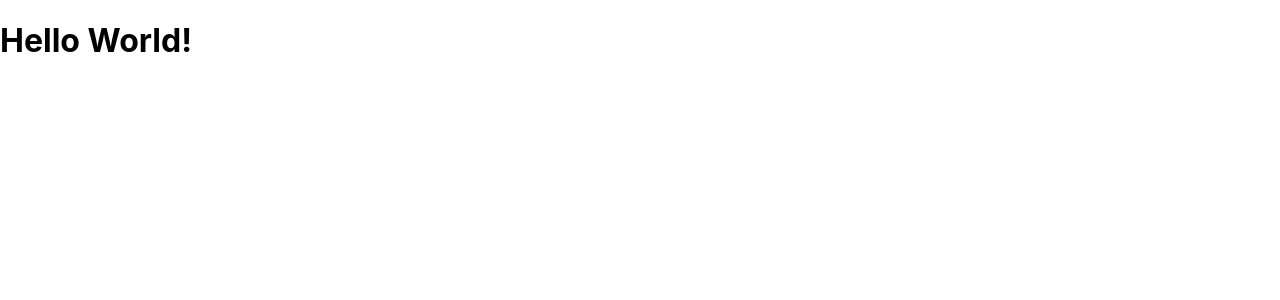
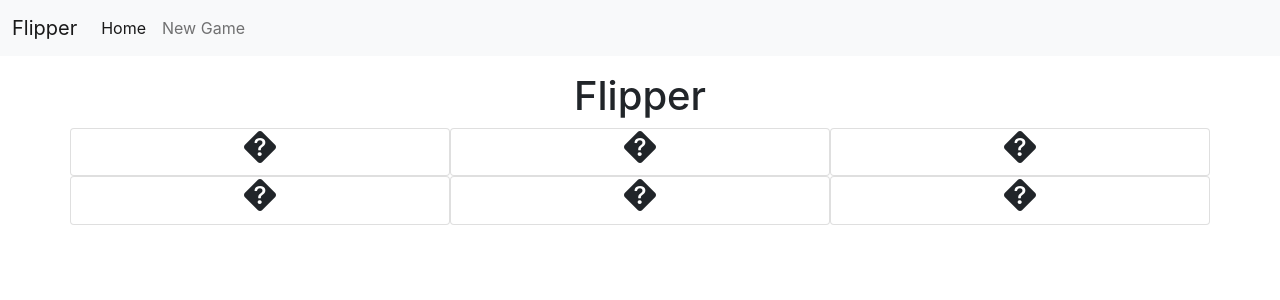
Before and after one commit to adarshpand3y/flipper, a React (Create React App) app: page / in a window 1280 px wide. Shown: the top 300 px of the page. Built offline with nearby package versions, Linux system fonts and the light colour scheme.

Commit message:
Video 2: Created all components and added bootstrap CDN

```diff
--- a/public/index.html
+++ b/public/index.html
@@ -2,6 +2,9 @@
 <html lang="en">
   <head>
     <meta charset="utf-8" />
+    <!-- CSS only -->
+<link href="https://cdn.jsdelivr.net/npm/bootstrap@5.1.3/dist/css/bootstrap.min.css" rel="stylesheet" integrity="sha384-1BmE4kWBq78iYhFldvKuhfTAU6auU8tT94WrHftjDbrCEXSU1oBoqyl2QvZ6jIW3" crossorigin="anonymous">
+<link rel="stylesheet" href="https://cdn.jsdelivr.net/npm/bootstrap-icons@1.3.0/font/bootstrap-icons.css">
     <link rel="icon" href="%PUBLIC_URL%/favicon.ico" />
     <meta name="viewport" content="width=device-width, initial-scale=1" />
     <meta name="theme-color" content="#000000" />
@@ -39,5 +42,8 @@
       To begin the development, run `npm start` or `yarn start`.
       To create a production bundle, use `npm run build` or `yarn build`.
     -->
+    <!-- JavaScript Bundle with Popper -->
+<script src="https://cdn.jsdelivr.net/npm/bootstrap@5.1.3/dist/js/bootstrap.bundle.min.js" integrity="sha384-ka7Sk0Gln4gmtz2MlQnikT1wXgYsOg+OMhuP+IlRH9sENBO0LRn5q+8nbTov4+1p" crossorigin="anonymous"></script>
+
   </body>
 </html>
--- a/src/App.css
+++ /dev/null
@@ -1,38 +0,0 @@
-.App {
-  text-align: center;
-}
-
-.App-logo {
-  height: 40vmin;
-  pointer-events: none;
-}
-
-@media (prefers-reduced-motion: no-preference) {
-  .App-logo {
-    animation: App-logo-spin infinite 20s linear;
-  }
-}
-
-.App-header {
-  background-color: #282c34;
-  min-height: 100vh;
-  display: flex;
-  flex-direction: column;
-  align-items: center;
-  justify-content: center;
-  font-size: calc(10px + 2vmin);
-  color: white;
-}
-
-.App-link {
-  color: #61dafb;
-}
-
-@keyframes App-logo-spin {
-  from {
-    transform: rotate(0deg);
-  }
-  to {
-    transform: rotate(360deg);
-  }
-}
--- a/src/App.js
+++ b/src/App.js
@@ -1,8 +1,12 @@
-import './App.css';
+import Mainarea from "./Components/Mainarea";
+import Navbar from "./Components/Navbar";
 
 function App() {
   return (
-    <h1>Hello World!</h1>
+    <>
+      <Navbar />
+      <Mainarea />
+    </>
   );
 }
 
--- /dev/null
+++ b/src/Components/Card.js
@@ -0,0 +1,11 @@
+import React from 'react'
+
+export default function Card() {
+    return (
+        <div className='card col-4'>
+            <center>
+                <h2><i className="bi bi-question-diamond-fill"></i></h2>
+            </center>
+        </div>
+    )
+}
--- /dev/null
+++ b/src/Components/Mainarea.js
@@ -0,0 +1,18 @@
+import React from 'react'
+import Card from './Card'
+
+export default function Mainarea() {
+    return (
+        <div className='container my-3'>
+            <h1 className="text-center">Flipper</h1>
+            <div className="row">
+            <Card/>
+            <Card/>
+            <Card/>
+            <Card/>
+            <Card/>
+            <Card/>
+            </div>
+        </div>
+    )
+}
--- /dev/null
+++ b/src/Components/Navbar.js
@@ -0,0 +1,24 @@
+import React from 'react'
+
+export default function Navbar() {
+    return (
+        <nav className="navbar navbar-expand-lg navbar-light bg-light">
+            <div className="container-fluid">
+                <a className="navbar-brand" href="/">Flipper</a>
+                <button className="navbar-toggler" type="button" data-bs-toggle="collapse" data-bs-target="#navbarSupportedContent" aria-controls="navbarSupportedContent" aria-expanded="false" aria-label="Toggle navigation">
+                    <span className="navbar-toggler-icon"></span>
+                </button>
+                <div className="collapse navbar-collapse" id="navbarSupportedContent">
+                    <ul className="navbar-nav me-auto mb-2 mb-lg-0">
+                        <li className="nav-item">
+                            <a className="nav-link active" aria-current="page" href="/">Home</a>
+                        </li>
+                        <li className="nav-item">
+                            <a className="nav-link" href="/">New Game</a>
+                        </li>
+                    </ul>
+                </div>
+            </div>
+        </nav>
+    )
+}
```
